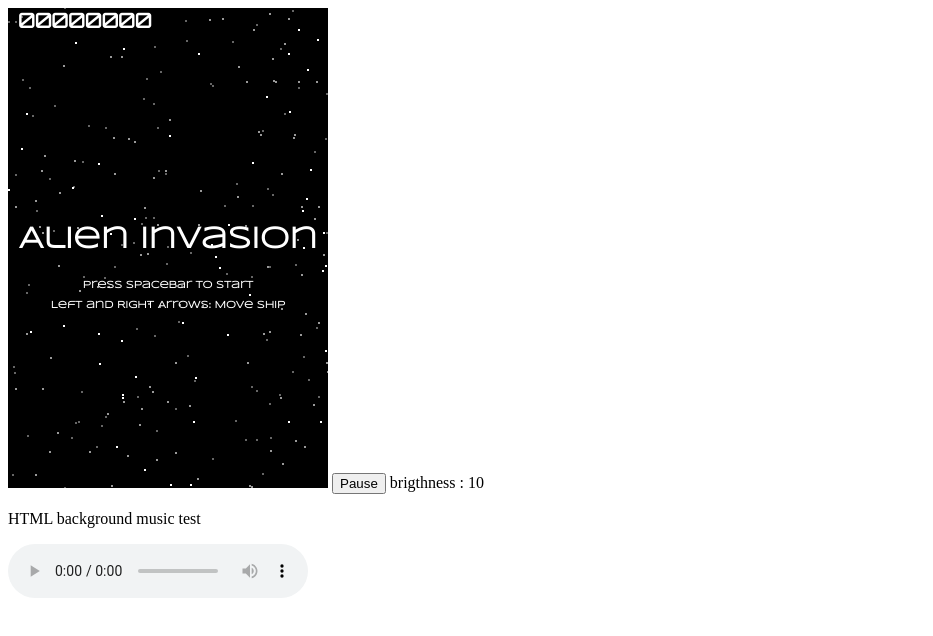
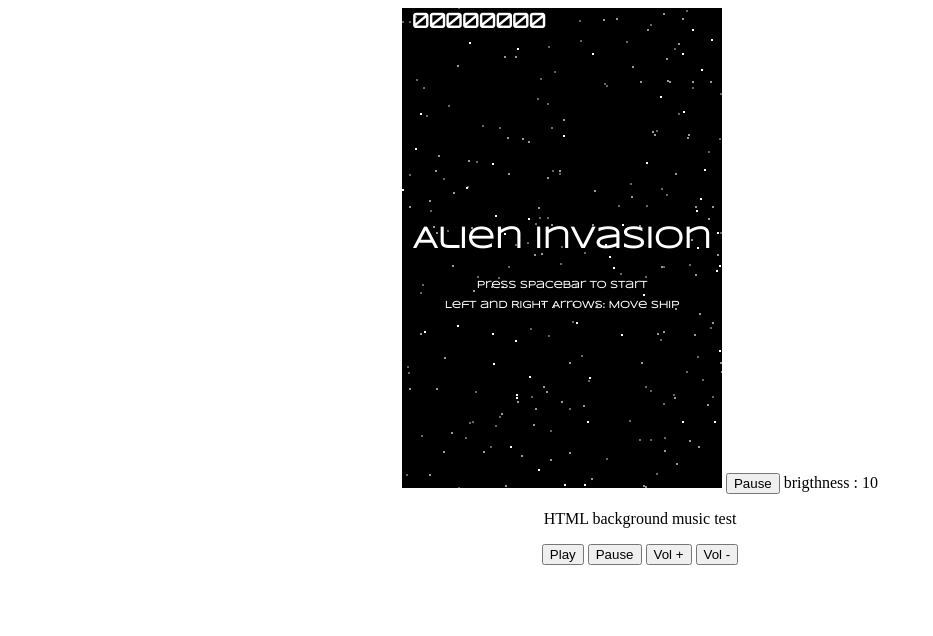
Before and after one commit to csuf-cpsc-254-03sp19/csuf-cpsc-254-03sp19-classroom-1-teamainvaders, a plain HTML site: page index.html in a window 1280 px wide. Shown: the whole page, without its empty margins (0-933 px from the left). Drawn offline with nearby package versions, Linux system fonts and the light colour scheme.

Commit message:
Make it center of screen and Edit player style

```diff
--- a/index.html
+++ b/index.html
@@ -11,13 +11,27 @@
 </head>
 <body onload="onload()">
   <div id='container'>
+      <div style="text-align:center">
     <canvas id='game' width='320' height='480'></canvas>
     <button onclick="pause()">Pause</button>
     <span id="brightness">brigthness : 10</span>
+
   </div>
-  <p>HTML background music test</p>
+  <p style="text-align:center">HTML background music test</p>
+
     <!-- <audio src="music/alien-spaceship_daniel_simion.mp3" controls autoplay /> -->
-     <audio src="music/spaceinvaders1.wav" controls autoplay />
+
+
+
+    <audio id = "player" src="music/spaceinvaders1.wav"></audio>
+         <div>
+           <div style = "text-align:center">
+           <button onclick="document.getElementById('player').play()">Play</button>
+           <button onclick="document.getElementById('player').pause()">Pause</button>
+           <button onclick="document.getElementById('player').volume += 0.1">Vol +</button>
+           <button onclick="document.getElementById('player').volume -= 0.1">Vol -</button>
+         </div>
+
   <script src='Scripts/engine.js'></script>
   <script src='Scripts/game.js'></script>
 </body>
```
